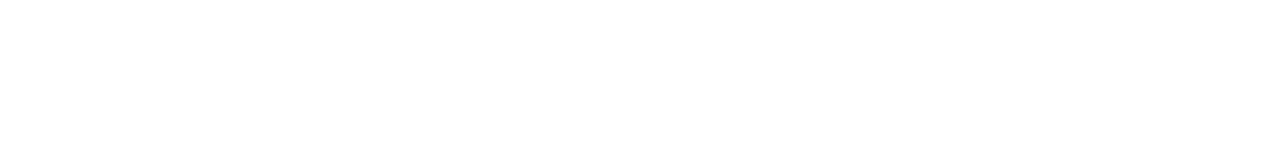
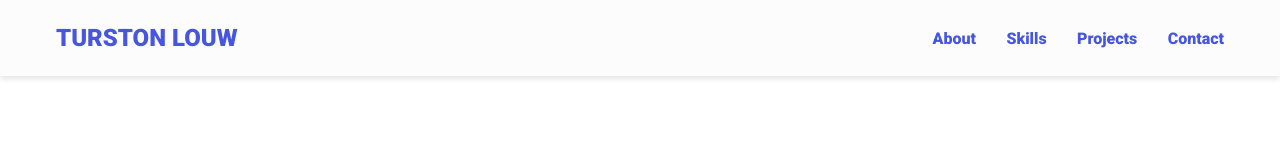
Before and after one commit to turston-l/personal-portfolio-website, a plain HTML site: page index.html in a window 1280 px wide. Drawn offline with nearby package versions, Linux system fonts and the light colour scheme.

Commit message:
the navbar section

```diff
--- a/assets/css/styles.css
+++ b/assets/css/styles.css
@@ -16,9 +16,19 @@
   --line-height: 1.7rem;
   --transition: 0.3s;
 }
+/* Variables end */
 
 html {
   scroll-behavior: smooth;
+}
+
+.burger-menu {
+  color: var(--primary-color);
+  font-size: 2rem;
+  border: 0;
+  background-color: transparent;
+  cursor: pointer;
+  display: none;
 }
 
 /* CSS Resets */
@@ -26,7 +36,6 @@ html {
   margin: 0;
   padding: 0;
   box-sizing: border-box;
-  /* border: 2px solid red; */
 }
 
 ul {
@@ -39,10 +48,43 @@ a {
 }
 
 a:hover {
-  text-decoration: none;
   color: var(--secondary-color);
 }
 
 body {
   font-family: var(--font-family);
 }
+
+nav {
+  position: sticky;
+  top: 0;
+  left: 0;
+  z-index: 1;
+  display: flex;
+  align-items: center;
+  justify-content: space-between;
+  padding: 1.5rem 3.5rem;
+  background-color: var(--bg-color);
+  box-shadow: 0 3px 5px rgba(0, 0, 0, 0.1);
+}
+
+nav h1 {
+  color: var(--primary-color);
+}
+
+nav a {
+  color: var(--primary-color);
+  transition: var(--transition);
+}
+nav a:hover {
+  color: var(--secondary-color);
+  border-bottom: 2px solid var(--secondary-color);
+}
+
+nav ul {
+  display: flex;
+  gap: 1.9rem;
+}
+
+nav ul li {
+  font-weight: var(--bold-font);
--- a/index.html
+++ b/index.html
@@ -31,7 +31,18 @@
 
   <body>
     <!-- Navbar -->
-
+    <nav>
+      <h1>TURSTON LOUW</h1>
+      <ul class="navigation">
+        <li><a href="#about" class="nav-link">About</a></li>
+        <li><a href="#skills" class="nav-link">Skills</a></li>
+        <li><a href="#projects" class="nav-link">Projects</a></li>
+        <li><a href="#contact" class="nav-link">Contact</a></li>
+      </ul>
+      <button class="burger-menu" id="burger-menu">
+        <ion-icon class="bars" name="menu-outline"></ion-icon>
+      </button>
+    </nav>
     <!-- Hero Section -->
 
     <!-- More about -->
```
